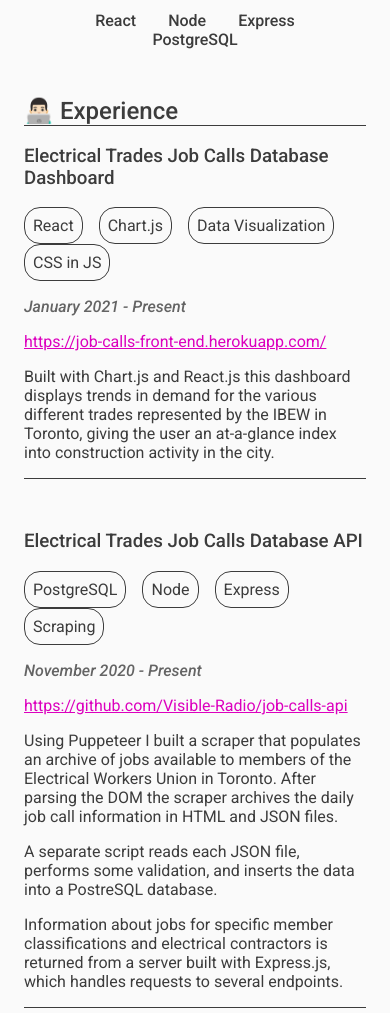
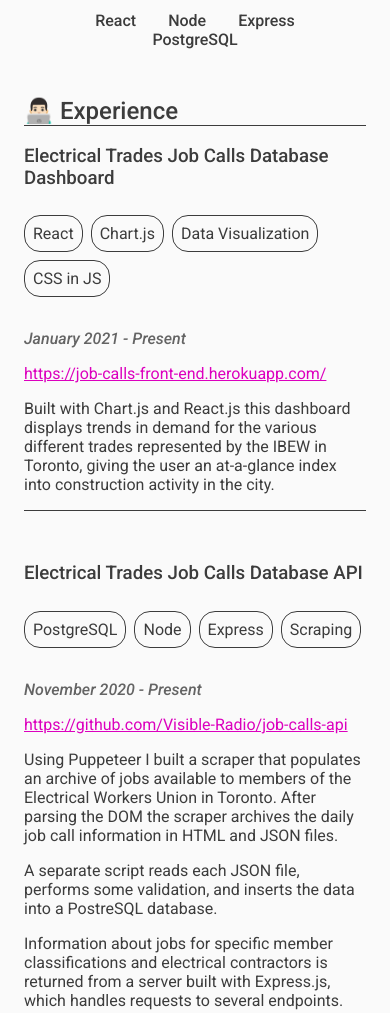
Before and after one commit to Visible-Radio/HTML-resume, a plain HTML site: page index.html in a window 390 px wide. Shown: the part 780-1793 px from the top of the page. Drawn offline with Linux system fonts and the light colour scheme.

Commit message:
swapped margins with media querries for gap

```diff
--- a/index.html
+++ b/index.html
@@ -292,16 +292,19 @@
 
   div.job-headline {
     display: flex;
+    flex-flow: row wrap;
     align-items: center;
     justify-content: space-between;
-    margin: 0 0 -1rem 0;
+    /* margin: 0 0 -1rem 0; */
+    gap: 0.5rem;
   }
 
   div.job-tech {
     display: flex;
     flex-wrap: wrap;
     align-items: center;
-    justify-content: space-between;
+    justify-content: flex-end;
+    gap: 0.5rem;
   }
 
   .job-tech span {
@@ -311,7 +314,7 @@
     min-width: max-content;
   }
   .job-tech span:not(:first-of-type) {
-    margin: 0 0 0 1rem;
+    margin: 0;
   }
 
   .dates em, .degree em {
@@ -373,10 +376,10 @@
       justify-content: flex-start;
     }
     .job-tech span {
-      margin: 0 1rem 0 0;
+      margin: 0 ;
     }
     .job-tech span:not(:first-of-type) {
-      margin: 0 1rem 0 0;
+      margin: 0 ;
     }
     div.bio-contact {
       display: grid;
```
